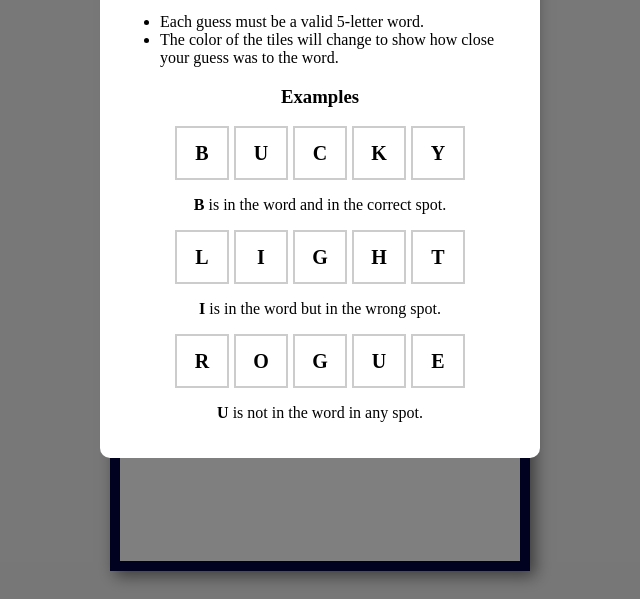
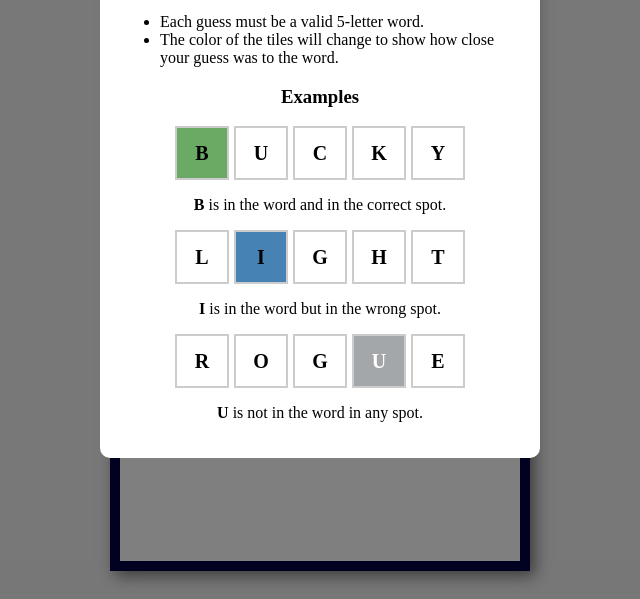
Before and after one commit to Andersonjb1/BUC-IT, a plain HTML site: page Game/game.html in a window 1280 px wide. Shown: the part 201-800 px from the top of the page, without its empty margins (320-960 px from the left). Drawn offline with Linux system fonts and the light colour scheme.

Commit message:
Updated how to play with colors

```diff
--- a/Game/game.html
+++ b/Game/game.html
@@ -115,7 +115,7 @@
       <!-- Reuses cell styling for examples -->
       <h3>Examples</h3>
       <div class="example">
-        <div class="cell">B</div>
+        <div class="cell correct">B</div>
         <div class="cell">U</div>
         <div class="cell">C</div>
         <div class="cell">K</div>
@@ -124,7 +124,7 @@
       <p><strong>B</strong> is in the word and in the correct spot.</p>
       <div class="example">
         <div class="cell">L</div>
-        <div class="cell">I</div>
+        <div class="cell present">I</div>
         <div class="cell">G</div>
         <div class="cell">H</div>
         <div class="cell">T</div>
@@ -134,7 +134,7 @@
         <div class="cell">R</div>
         <div class="cell">O</div>
         <div class="cell">G</div>
-        <div class="cell">U</div>
+        <div class="cell absent">U</div>
         <div class="cell">E</div>
       </div>
       <p><strong>U</strong> is not in the word in any spot.</p>
```
